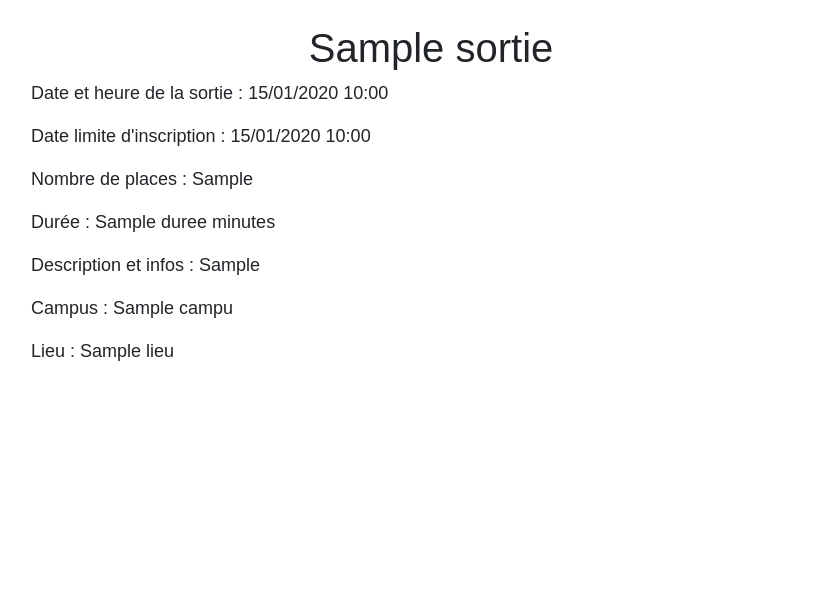
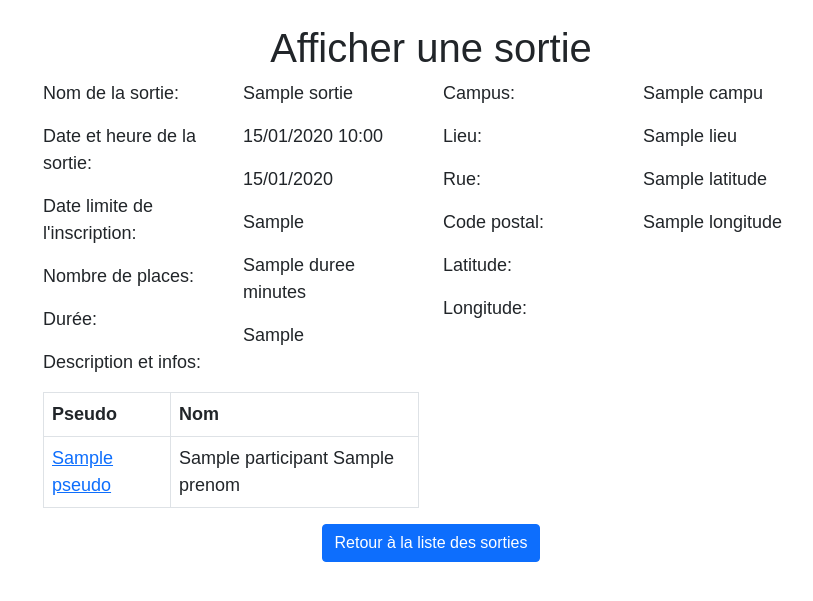
Before and after one commit to Pops1000/sortir_projet, a Symfony app: template templates/sortie/detail.html.twig in a window 1280 px wide. Shown: the part 73-674 px from the top of the page, without its empty margins (209-1022 px from the left). Run offline with Twig, Linux system fonts and the light colour scheme; the template is opened without the code that fills it: most values are stand-ins (such as "Sample title", 1, 10 or a date in 2020); some libraries are stand-ins or nearby versions.

Commit message:
add: display user profile from sortie

```diff
--- a/src/Controller/SortieController.php
+++ b/src/Controller/SortieController.php
@@ -95,13 +95,12 @@ class SortieController extends AbstractController
 
     }
     #[Route(path:'/desinscription/{id}',name: 'desinscription_sortie', requirements: ['id' => '\d+'])]
-    public function desinscription(Sortie $sortie): Response
+    public function desinscription(EntityManagerInterface $em,Sortie $sortie): Response
     {
         $participant=$this->getUser();
 
         if($sortie->getParticipants()->contains($participant)){
             $sortie->removeParticipant($participant);
-            $em=$this->getDoctrine()->getManager();
             $em->persist($sortie);
             $em->flush();
         }
--- a/templates/sortie/detail.html.twig
+++ b/templates/sortie/detail.html.twig
@@ -1,13 +1,72 @@
 {% extends 'base.html.twig' %}
 {% block title %}Sortie Details{% endblock %}
 {% block body %}
-    <div class="example-wrapper">
-        <h1 class="text-center">{{ sortie.nom }}</h1>
-        <p>Date et heure de la sortie : {{ sortie.dateHeureDebut|date("d/m/Y H:i") }}</p>
-        <p>Date limite d'inscription : {{ sortie.dateLimiteInscription|date("d/m/Y H:i") }}</p>
-        <p>Nombre de places : {{ sortie.nbInscriptionsMax }}</p>
-        <p>Durée : {{ sortie.duree }} minutes </p>
-        <p>Description et infos : {{ sortie.infosSortie }}</p>
-        <p>Campus : {{ sortie.campus.nom }}</p>
-        <p>Lieu : {{ sortie.lieu.nom }}</p></div>
+    <div class="example-wrapper ">
+        <div class="container">
+            <h1 class="text-center">Afficher une sortie</h1>
+            <div class="row">
+                <div class="col-md-3">
+                    <p>Nom de la sortie:</p>
+                    <p>Date et heure de la sortie:</p>
+                    <p>Date limite de l'inscription:</p>
+                    <p>Nombre de places:</p>
+                    <p>Durée:</p>
+                    <p>Description et infos:</p>
+                </div>
+                <div class="col-md-3">
+                    <p>{{ sortie.nom }}</p>
+                    <p>{{ sortie.dateHeureDebut|date("d/m/Y H:i") }}</p>
+                    <p>{{ sortie.dateLimiteInscription|date("d/m/Y") }}</p>
+                    <p>{{ sortie.nbInscriptionsMax }}</p>
+                    <p>{{ sortie.duree }} minutes </p>
+                    <p>{{ sortie.infosSortie }}</p>
+                </div>
+                <div class="col-md-3">
+                    <p>Campus:</p>
+                    <p>Lieu:</p>
+                    <p>Rue:</p>
+                    <p>Code postal:</p>
+                    <p>Latitude:</p>
+                    <p>Longitude:</p>
+                </div>
+                <div class="col-md-3">
+                    <p>{{ sortie.campus.nom }}</p>
+                    <p>{{ sortie.lieu.nom }}</p>
+                    <p>{{ sortie.lieu.latitude }}</p>
+                    <p>{{ sortie.lieu.longitude }}</p>
+                </div>
+            </div>
+
+            <div class="row">
+                <div class="col-md-6">
+                    <table class="table table-stripped table-hover table-bordered">
+                        <thead class="thead-dark">
+                        <tr>
+                            <th>Pseudo</th>
+                            <th>Nom</th>
+                        </tr>
+                        </thead>
+                        <tbody id="tableau">
+                        {% for participant in sortie.participants %}
+                            <tr>
+                                <td>
+                                    <a href="{{ path('app_profile_display', {'id': participant.id}) }}">{{ participant.pseudo }}</a>
+                                </td>
+                                <td>
+                                    {{ participant.nom }} {{ participant.prenom }}
+                                </td>
+                            </tr>
+                        {% endfor %}
+                        </tbody>
+                    </table>
+                </div>
+            </div>
+
+        </div>
+
+        <div class="text-center">
+            <a href="{{ path('app_sorties') }}" class="btn btn-primary">Retour à la liste des sorties</a>
+        </div>
+    </div>
+
 {% endblock %}
--- a/templates/sorties/index.html.twig
+++ b/templates/sorties/index.html.twig
@@ -64,7 +64,7 @@
                     {% endif %}
 
                     {% if not sortie.isParticipant(app.user) and is_granted('IS_AUTHENTICATED_REMEMBERED') %}
-                        <a href="{{ path('inscription_sortie',{'id': sortie.id}) }}">S'iscrire</a>
+                        <a href="{{ path('inscription_sortie',{'id': sortie.id}) }}">S'inscrire</a>
                     {% endif %}
                     <a href="{{ path('sortie_detail',{'id':sortie.id}) }}">Afficher</a>
                     {% if sortie.isParticipant(app.user) %}
```
Also changed, not shown: src/Controller/ProfileController.php (+9 -2 lines), templates/profile/display.html.twig (added, +24 -0 lines).
